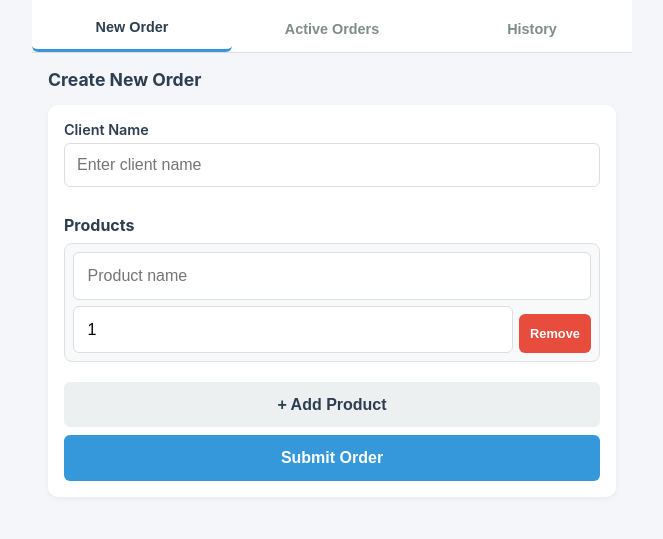
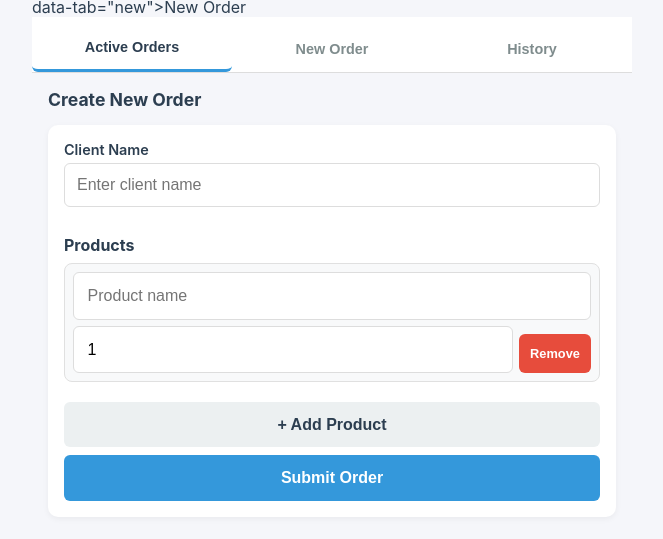
Before and after one commit to Nada-hachem/order-app, a website: page public/index.html in a window 1280 px wide. Shown: the part 113-652 px from the top of the page, without its empty margins (308-971 px from the left). Drawn offline with nearby package versions, Linux system fonts and the light colour scheme; no server answers.

Commit message:
Refactor order sections and update tab structure
Removed duplicate Active Orders section and adjusted tab order.

```diff
--- a/public/index.html
+++ b/public/index.html
@@ -15,14 +15,19 @@
     🔔 Enable Notifications
   </button>
 </header>
-
+data-tab="new">New Order</button>
     <nav class="tabs">
-      <button class="tab active" data-tab="new">New Order</button>
-      <button class="tab" data-tab="active">Active Orders</button>
+      <button class="tab active" data-tab="active">Active Orders</button>
+      <button class="tab" data-tab="new">New Order</button>
       <button class="tab" data-tab="history">History</button>
     </nav>
 
     <main>
+   <section id="active" class="view">
+        <h2>Active Orders</h2>
+        <div id="activeOrders"></div>
+      </section>
+
       <section id="new" class="view active">
         <h2>Create New Order</h2>
         <form id="orderForm">
@@ -37,12 +42,7 @@
         </form>
       </section>
 
-      <section id="active" class="view">
-        <h2>Active Orders</h2>
-        <div id="activeOrders"></div>
-      </section>
-
-      <section id="history" class="view">
+           <section id="history" class="view">
         <h2>History</h2>
         <div id="historyOrders"></div>
       </section>
```
